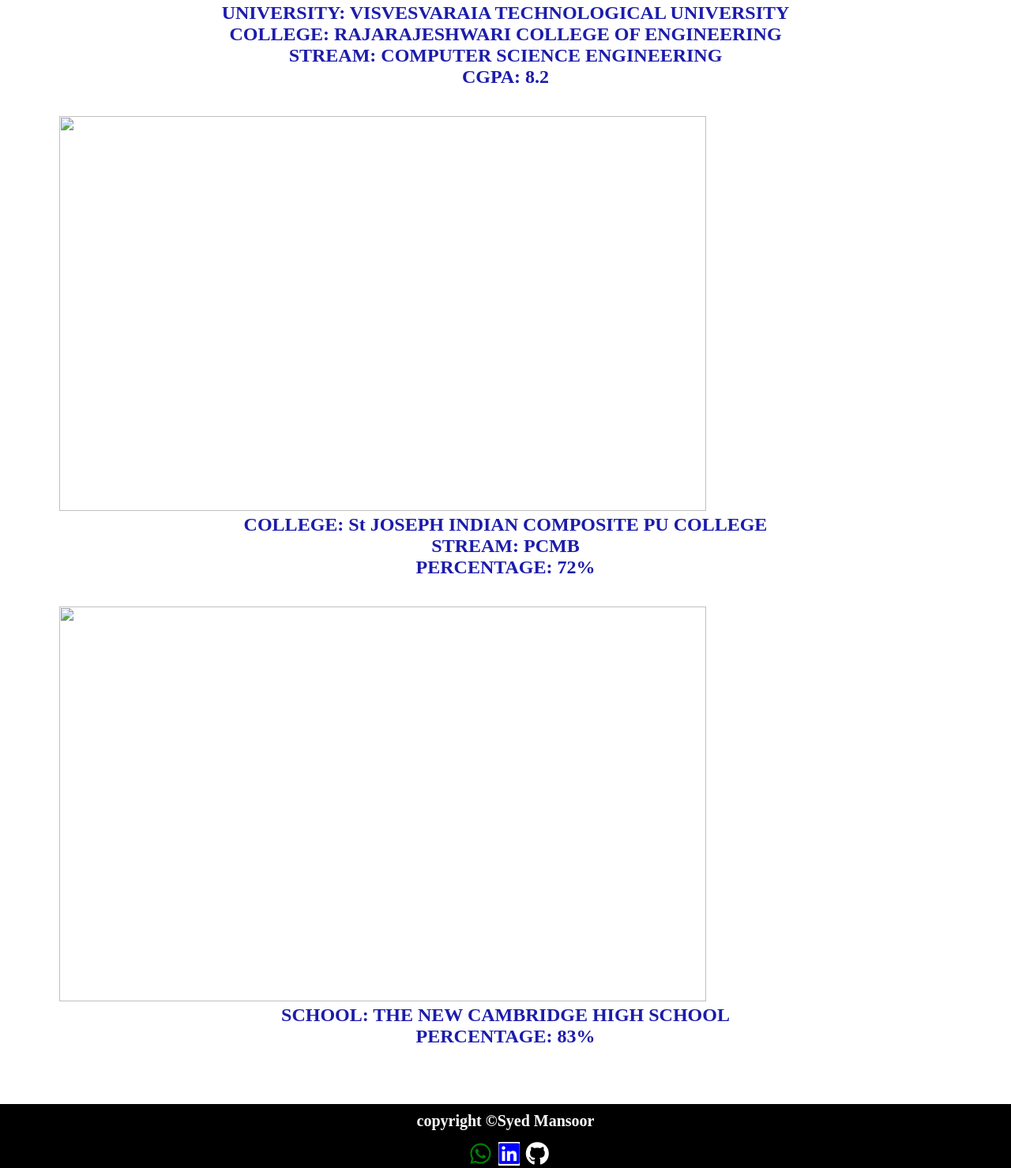
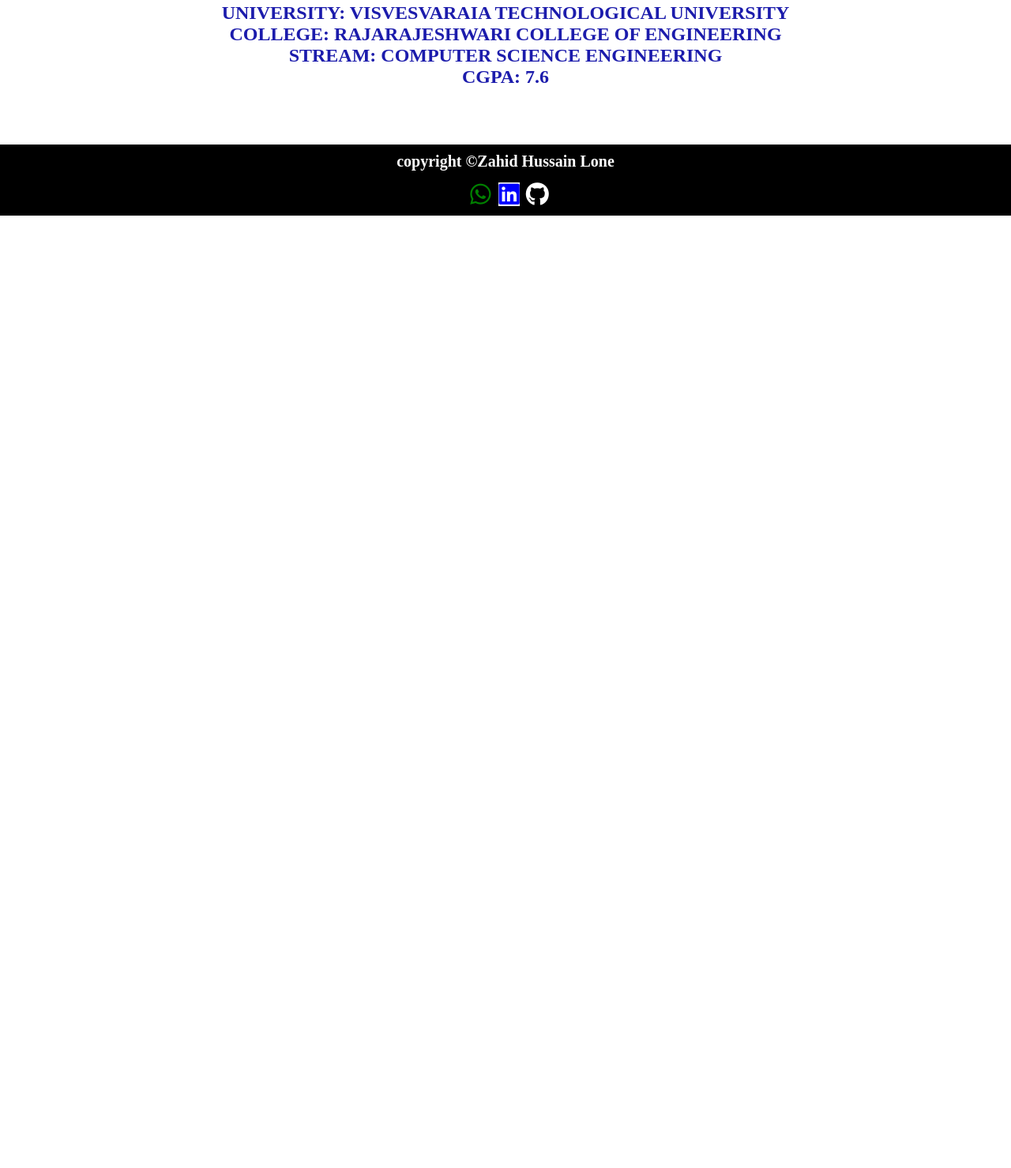
Before and after one commit to zahidlone/My-Portfolio, a plain HTML site: page education.html in a window 1280 px wide. Shown: the part 566-2045 px from the top of the page at 79% size. After the commit the page ends 839 px from the top, so only its background shows below. Drawn offline with Linux system fonts and the light colour scheme.

Commit message:
Update education.html

```diff
--- a/education.html
+++ b/education.html
@@ -117,19 +117,12 @@
         <P>UNIVERSITY: VISVESVARAIA TECHNOLOGICAL UNIVERSITY</P>
         <P>COLLEGE: RAJARAJESHWARI COLLEGE OF ENGINEERING</P>
         <p>STREAM: COMPUTER SCIENCE ENGINEERING</p>
-        <p>CGPA: 8.2</p> <br> <br>
+        <p>CGPA: 7.6</p> <br> <br>
 
-        <img src="img/joseph.png" class="img2">
-        <P class="pa">COLLEGE: St JOSEPH INDIAN COMPOSITE PU COLLEGE</P>
-        <p class="pa">STREAM: PCMB</p>
-        <p class="pa">PERCENTAGE: 72%</p> <br> <br>
 
-        <img src="img/cambribge.png" class="img2">
-        <P class="pa">SCHOOL: THE NEW CAMBRIDGE HIGH SCHOOL</P>
-        <p class="pa">PERCENTAGE: 83%</p> <br> <br>
     </div> <br> <br>
     <footer>
-        <p class="para">copyright &copySyed Mansoor</p>
+        <p class="para">copyright &copyZahid Hussain Lone</p>
         <center><a href="https://wa.me/7019985567" target="_blank"><i class="fa-brands fa-whatsapp"></i></a>
             <a href="https://www.linkedin.com/in/syed-mansoor-3a886522a" target="_blank"><i
                     class="fa-brands fa-linkedin"></i></a>
```
